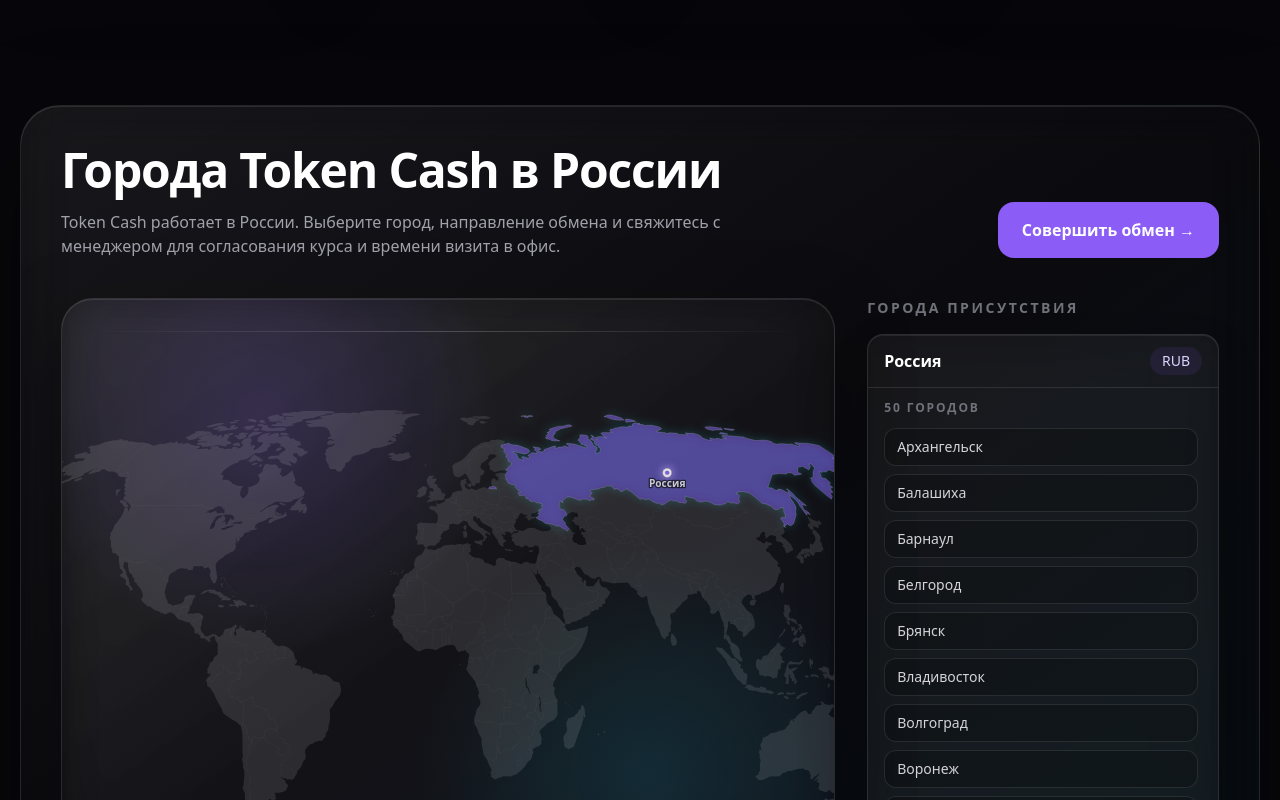
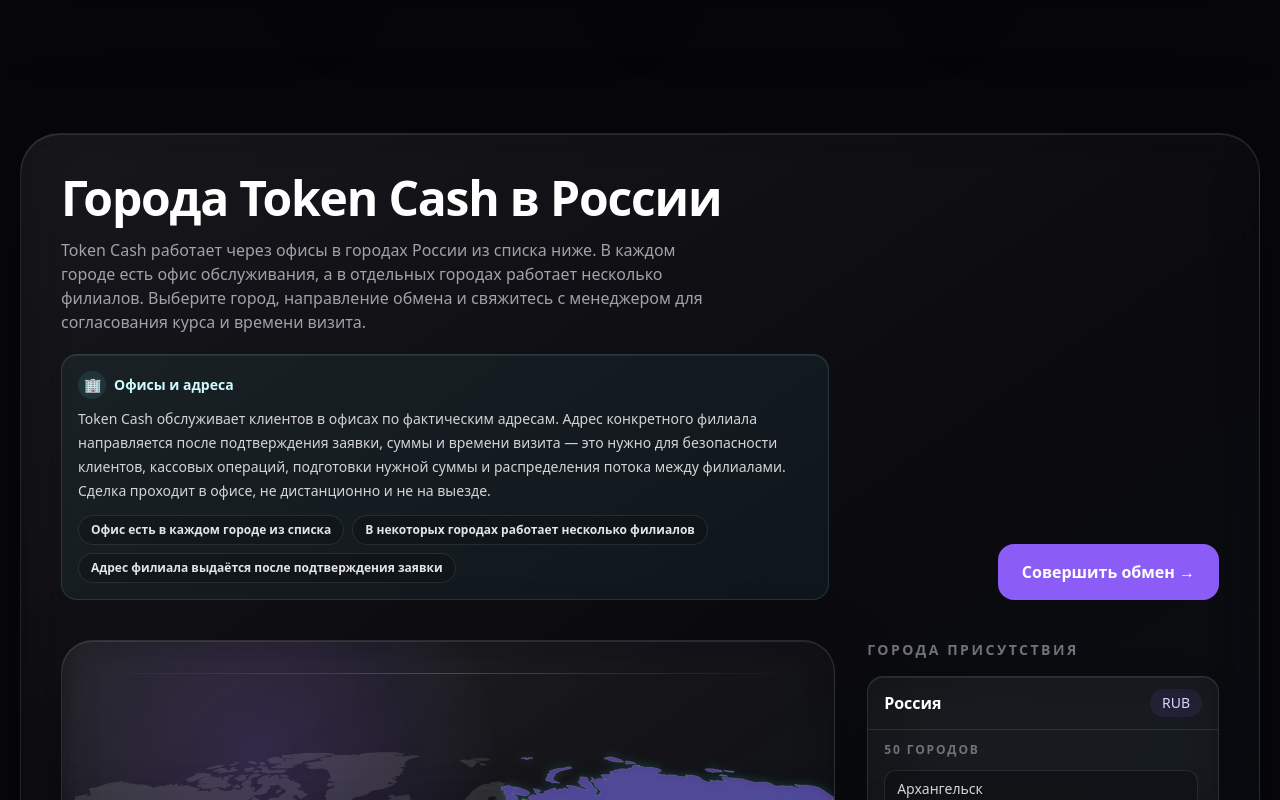
Before and after one commit to i4573390-cyber/token-cash-site, a Next.js app: page / in a window 1280 px wide. Shown: the part 2799-3599 px from the top of the page. Built offline with nearby package versions, Linux system fonts and the light colour scheme; no server answers.

Commit message:
Update page.jsx

```diff
--- a/app/page.jsx
+++ b/app/page.jsx
@@ -166,7 +166,10 @@
     stepsTitle: "Как проходит обмен",
     benefitsTitle: "Почему выбирают Token Cash",
     countriesTitle: "Города Token Cash в России",
-    countriesText: "Token Cash работает в России. Выберите город, направление обмена и свяжитесь с менеджером для согласования курса и времени визита в офис.",
+    countriesText: "Token Cash работает через офисы в городах России из списка ниже. В каждом городе есть офис обслуживания, а в отдельных городах работает несколько филиалов. Выберите город, направление обмена и свяжитесь с менеджером для согласования курса и времени визита.",
+    officeNoteTitle: "Офисы и адреса",
+    officeNoteText: "Token Cash обслуживает клиентов в офисах по фактическим адресам. Адрес конкретного филиала направляется после подтверждения заявки, суммы и времени визита — это нужно для безопасности клиентов, кассовых операций, подготовки нужной суммы и распределения потока между филиалами. Сделка проходит в офисе, не дистанционно и не на выезде.",
+    officeNoteItems: ["Офис есть в каждом городе из списка", "В некоторых городах работает несколько филиалов", "Адрес филиала выдаётся после подтверждения заявки"],
     countryList: "Города присутствия",
     reviewsTitle: "Отзывы клиентов",
     faqTitle: "Вопросы и ответы",
@@ -175,7 +178,7 @@
     steps: [
       ["01", "Оставьте заявку", "Выберите город, направление обмена и сумму. Затем напишите менеджеру в Telegram."],
       ["02", "Подтвердите условия", "Менеджер согласует курс, доступность направления и удобное время визита."],
-      ["03", "Приезжайте в офис", "Адрес и детали визита отправляются после подтверждения заявки."],
+      ["03", "Приезжайте в офис", "После подтверждения заявки менеджер направит адрес подходящего филиала и детали визита."],
       ["04", "Проведите обмен", "Сделка завершается на месте: наличные или криптовалюта передаются после проверки."],
     ],
     benefits: [
@@ -199,7 +202,7 @@
     faq: [
       ["Нужно ли отправлять деньги заранее?", "Нет. Условия подтверждаются менеджером, обмен проводится в согласованном формате."],
       ["Как фиксируется курс?", "Курс подтверждается менеджером перед визитом. Финальные условия зависят от суммы, города и направления."],
-      ["Где находится офис?", "Точный адрес отправляется в Telegram после согласования заявки и времени визита."],
+      ["Где находится офис?", "Офисы Token Cash работают по фактическим адресам в городах из списка. Адрес конкретного филиала менеджер направляет после подтверждения заявки, суммы и времени визита — это помогает подготовить нужную сумму, выбрать подходящий офис и сохранить безопасность клиента."],
       ["Какие города доступны?", "Token Cash работает в городах России из списка на сайте. Выберите нужный город и напишите менеджеру для согласования деталей визита."],
       ["Какие валюты поддерживаются?", "Фиат: RUB, USD, EUR, KZT, TRY, AED, THB. Крипта: USDT, BTC, ETH, BNB, SOL, USDC."],
     ],
@@ -222,7 +225,10 @@
     stepsTitle: "How exchange works",
     benefitsTitle: "Why choose Token Cash",
     countriesTitle: "Token Cash cities in Russia",
-    countriesText: "Token Cash operates in Russia. Select a city, exchange direction and contact a manager to confirm the rate and office visit time.",
+    countriesText: "Token Cash operates through offices in the Russian cities listed below. Each listed city has an office, and several cities have multiple branches. Select a city, exchange direction and contact a manager to confirm the rate and visit time.",
+    officeNoteTitle: "Offices and addresses",
+    officeNoteText: "Token Cash serves clients at physical office addresses. The address of the specific branch is shared after the request, amount and visit time are confirmed — this is required for client safety, cash handling, preparation of the required amount and routing clients between branches. The transaction is completed in office, not remotely or on-site outside the office.",
+    officeNoteItems: ["There is an office in every listed city", "Some cities have several branches", "The branch address is shared after request confirmation"],
     countryList: "Available cities",
     reviewsTitle: "Client reviews",
     faqTitle: "Questions and answers",
@@ -231,7 +237,7 @@
     steps: [
       ["01", "Submit request", "Choose city, exchange direction and amount. Then contact a manager on Telegram."],
       ["02", "Confirm terms", "Manager confirms rate, availability and convenient visit time."],
-      ["03", "Visit office", "Office address and visit details are sent after confirmation."],
+      ["03", "Visit office", "After the request is confirmed, the manager sends the address of the suitable branch and visit details."],
       ["04", "Complete exchange", "The transaction is completed in office after verification."],
     ],
     benefits: [
@@ -255,7 +261,7 @@
     faq: [
       ["Do I need to send funds in advance?", "No. Terms are confirmed by a manager and exchange is completed as agreed."],
       ["How is the rate fixed?", "The rate is confirmed before the visit. Final terms depend on amount, city and exchange direction."],
-      ["Where is the office located?", "The exact address is sent in Telegram after request and visit time are confirmed."],
+      ["Where is the office located?", "Token Cash offices operate at physical addresses in the listed cities. The manager sends the address of the specific branch after the request, amount and visit time are confirmed — this helps prepare the required amount, choose the suitable office and maintain client safety."],
       ["Which cities are available?", "Token Cash operates in Russian cities listed on the website. Select your city and contact a manager to confirm visit details."],
       ["Which currencies are supported?", "Fiat: RUB, USD, EUR, KZT, TRY, AED, THB. Crypto: USDT, BTC, ETH, BNB, SOL, USDC."],
     ],
@@ -969,6 +975,21 @@
               <div>
                 <h2 className="text-4xl font-black tracking-tight sm:text-5xl">{t.countriesTitle}</h2>
                 <p className="mt-4 max-w-2xl text-zinc-400">{t.countriesText}</p>
+
+                <div className="mt-5 max-w-3xl rounded-2xl border border-cyan-300/15 bg-cyan-300/[.055] p-4 shadow-[inset_0_1px_0_rgba(255,255,255,.08)]">
+                  <div className="mb-2 flex items-center gap-2 text-sm font-black text-cyan-100">
+                    <span className="flex h-7 w-7 items-center justify-center rounded-full bg-cyan-300/10">🏢</span>
+                    {t.officeNoteTitle}
+                  </div>
+                  <p className="text-sm leading-6 text-zinc-300">{t.officeNoteText}</p>
+                  <div className="mt-3 flex flex-wrap gap-2">
+                    {t.officeNoteItems.map((item) => (
+                      <span key={item} className="rounded-full border border-white/10 bg-black/20 px-3 py-1.5 text-xs font-bold text-zinc-200">
+                        {item}
+                      </span>
+                    ))}
+                  </div>
+                </div>
               </div>
 
               <a href="#exchange" className="inline-flex w-fit items-center gap-2 rounded-2xl bg-violet-500 px-6 py-4 font-bold">
```
